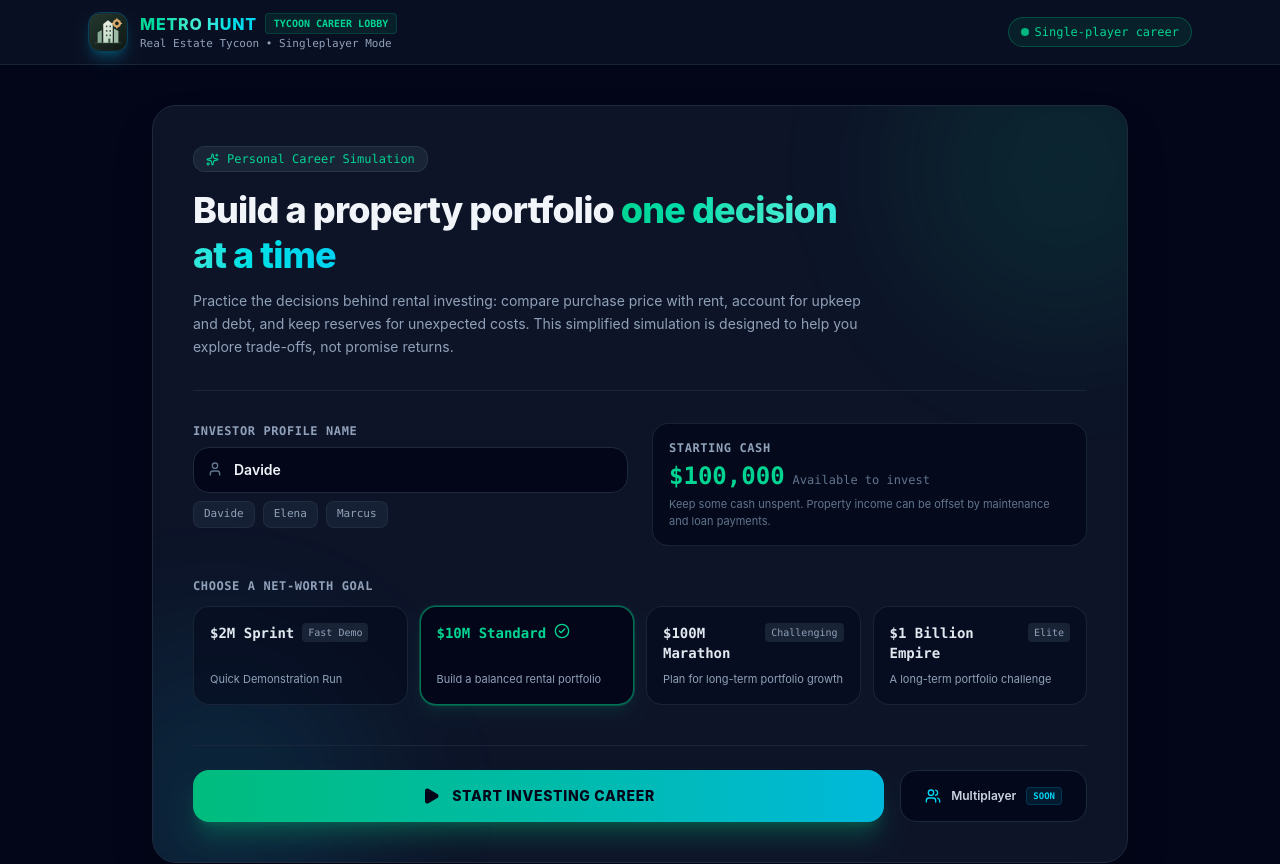
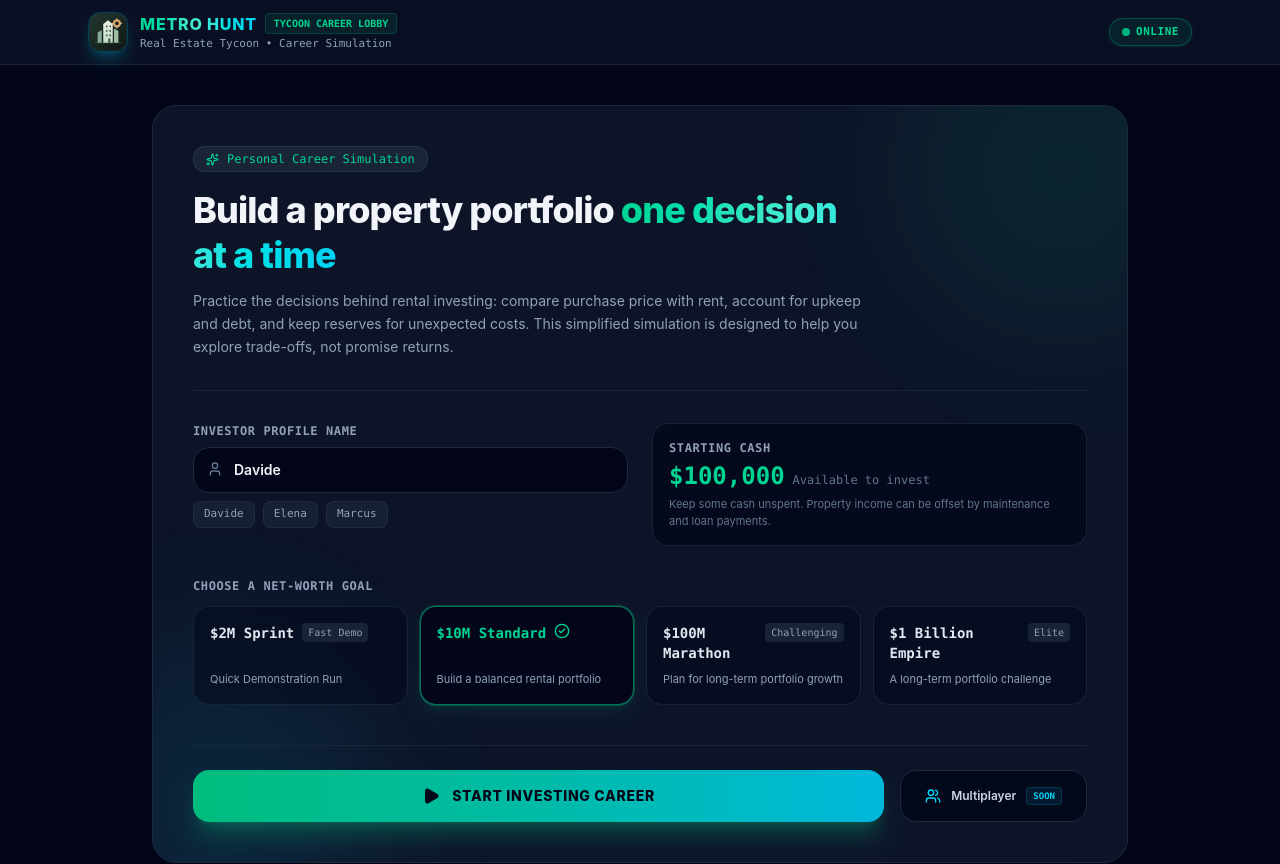
Before and after one commit to Davide-glitch/MetroHunt, a React (Vite) app in the folder client/: page / in a window 1280 px wide. Shown: the top 864 px of the page. Built offline with nearby package versions, Linux system fonts and the light colour scheme; no server answers.

Commit message:
Update Lobby status badge to ONLINE indicator

```diff
--- a/client/src/components/LobbyPage.tsx
+++ b/client/src/components/LobbyPage.tsx
@@ -88,16 +88,16 @@ export const LobbyPage: React.FC<LobbyPageProps> = ({
                 </span>
               </div>
               <p className="text-[11px] text-slate-400 font-mono">
-                Real Estate Tycoon • Singleplayer Mode
+                Real Estate Tycoon • Career Simulation
               </p>
             </div>
           </div>
 
           {/* Market Status Pill */}
           <div className="flex items-center gap-3 text-xs font-mono">
-            <div className="flex items-center gap-1.5 px-3 py-1.5 rounded-full bg-emerald-500/10 border border-emerald-500/30 text-emerald-400">
+            <div className="flex items-center gap-1.5 px-3 py-1.5 rounded-full bg-emerald-500/10 border border-emerald-500/30 text-emerald-400 shadow-sm shadow-emerald-500/10">
               <span className="w-2 h-2 rounded-full bg-emerald-400 animate-pulse" />
-              <span>Single-player career</span>
+              <span className="font-bold tracking-wider text-[11px] uppercase">ONLINE</span>
             </div>
           </div>
         </div>
```
